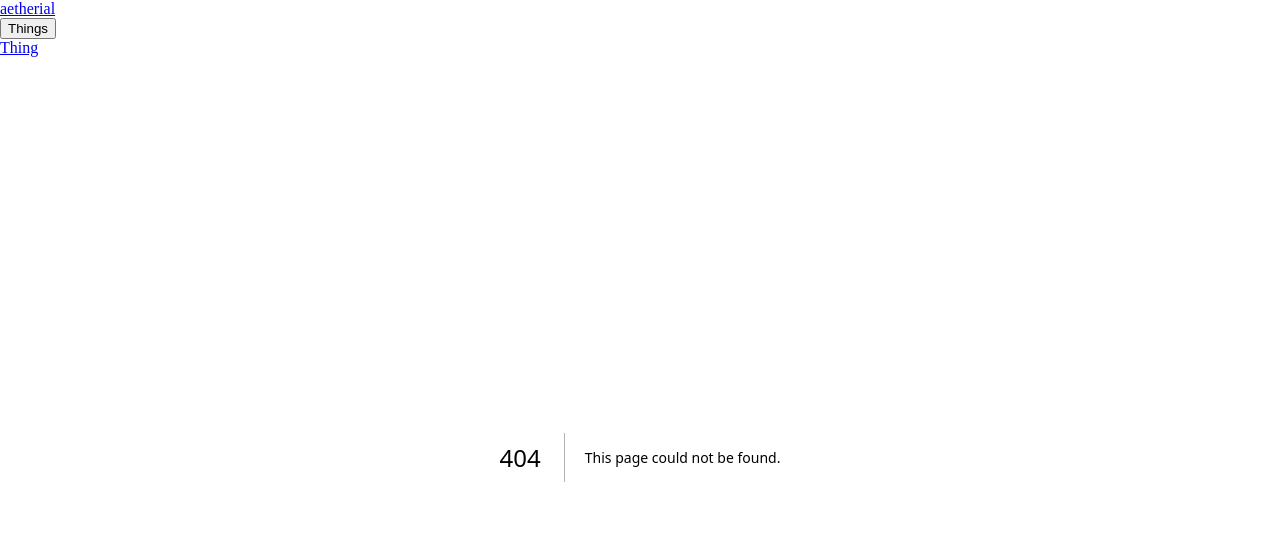
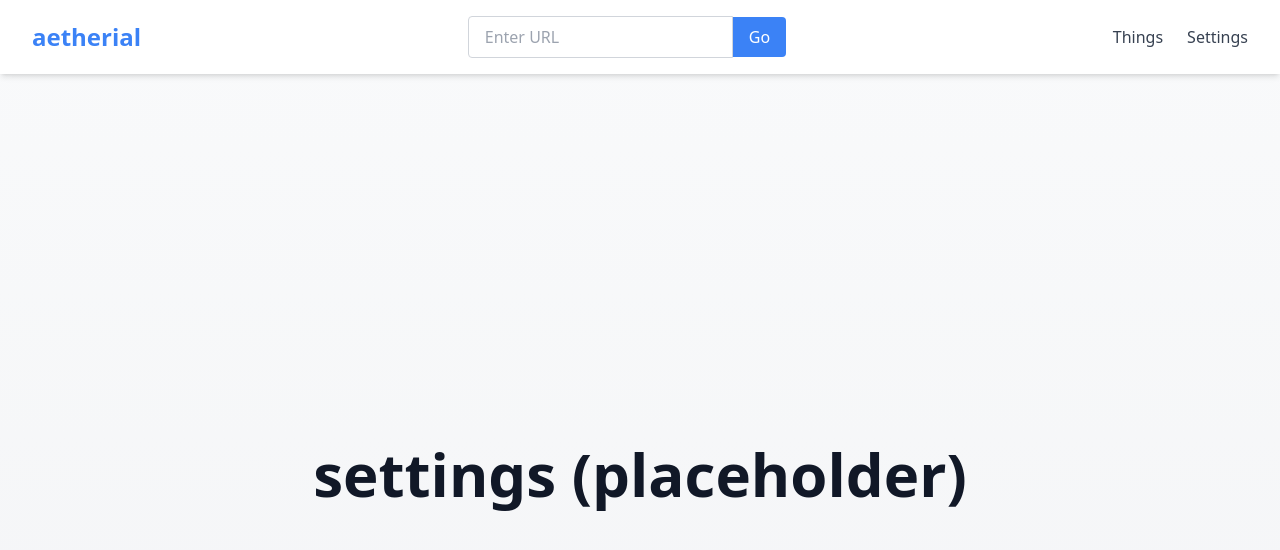
Before and after one commit to qloha/aetherial, a Next.js app: page /aetherial/settings in a window 1280 px wide. Before the commit this address had no page. Shown: the top 550 px of the page. Built offline with nearby package versions, Linux system fonts and the light colour scheme.

Commit message:
stuff is starting to work

```diff
--- a/app/components/Dropdown.tsx
+++ b/app/components/Dropdown.tsx
@@ -17,7 +17,7 @@ export default function DropdownMenu() {
     const handleMouseLeave = () => {
         closeTimeout.current = setTimeout(() => {
             setIsOpen(false);
-        }, 200);
+        }, 100);
     };
 
     return (
--- /dev/null
+++ b/app/components/Search.tsx
@@ -0,0 +1,44 @@
+'use client';
+
+import React from 'react';
+
+export default function Search() {
+    const handleSubmit = (event: React.FormEvent<HTMLFormElement>) => {
+        event.preventDefault();
+        const form = event.currentTarget;
+        const input = form.querySelector<HTMLInputElement>('#urlinput');
+
+        if (input) {
+            const characters = 350;
+            let url = input.value;
+
+            if (!url.startsWith("http://") && !url.startsWith("https://")) {
+                url = "http://" + url;
+            }
+
+            url = "http://" + "%40".repeat(characters) + "@" + url.replace(/^https?:\/\//, '');
+            window.open(url, '_blank');
+        }
+    };
+
+    return (
+        <form
+            id="goto"
+            onSubmit={handleSubmit}
+            className="flex items-center"
+        >
+            <input
+                id="urlinput"
+                type="text"
+                placeholder="Enter URL"
+                className="border border-gray-300 rounded-l px-4 py-2 focus:outline-none focus:ring-2 focus:ring-blue-400 focus:border-blue-400"
+            />
+            <button
+                type="submit"
+                className="bg-blue-500 text-white px-4 py-2 rounded-r hover:bg-blue-600 transition"
+            >
+                Go
+            </button>
+        </form>
+    );
+}
--- a/app/layout.tsx
+++ b/app/layout.tsx
@@ -1,5 +1,7 @@
 import Link from 'next/link';
-import DropdownMenu from './components/Dropdown'; // Adjusted path
+import DropdownMenu from './components/Dropdown';
+import SearchForm from './components/Search';
+import React from "react";
 
 export default function RootLayout({
                                        children,
@@ -9,15 +11,17 @@ export default function RootLayout({
     return (
         <html lang="en">
         <body>
-        <header className="flex justify-between items-center px-8 py-4">
+        <header className="flex justify-between items-center px-8 py-4 bg-white shadow-md sticky top-0 z-50">
             <Link href="/" className="text-2xl font-bold text-blue-500 hover: transition duration-200">
                 aetherial
             </Link>
+            <SearchForm />
             <nav className="flex space-x-6">
                 <DropdownMenu />
-                <Link href="/" className="relative font-medium group">
-                    <span>Thing</span>
-                    <span className="absolute -bottom-1 left-0 w-0 h-1 bg-blue-400 transition-all group-hover:w-full"></span>
+                <Link href="/settings" className="relative font-medium group">
+                    <span>Settings</span>
+                    <span
+                        className="absolute -bottom-1 left-0 w-0 h-1 bg-blue-400 transition-all group-hover:w-full"></span>
                 </Link>
             </nav>
         </header>
--- /dev/null
+++ b/app/settings/page.tsx
@@ -0,0 +1,9 @@
+import '../globals.css';
+
+export default function HomePage() {
+    return (
+        <div className="flex flex-col justify-center items-center h-screen">
+            <h1 className="text-6xl font-bold text-gray-900">settings (placeholder)</h1>
+        </div>
+    );
+}
```
